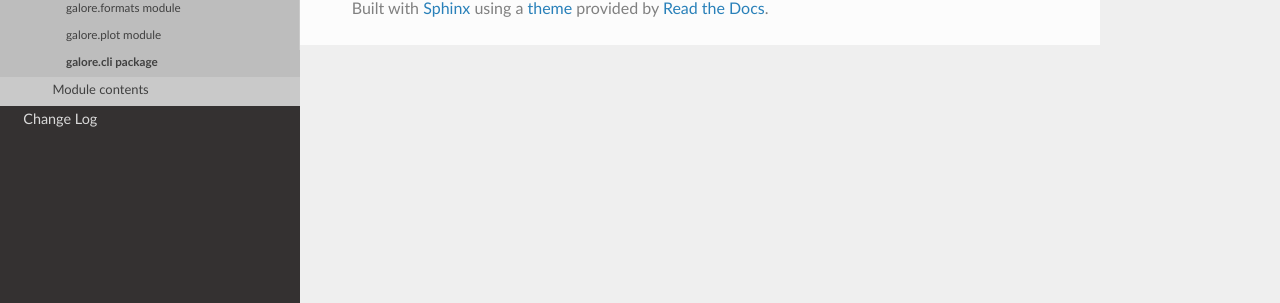
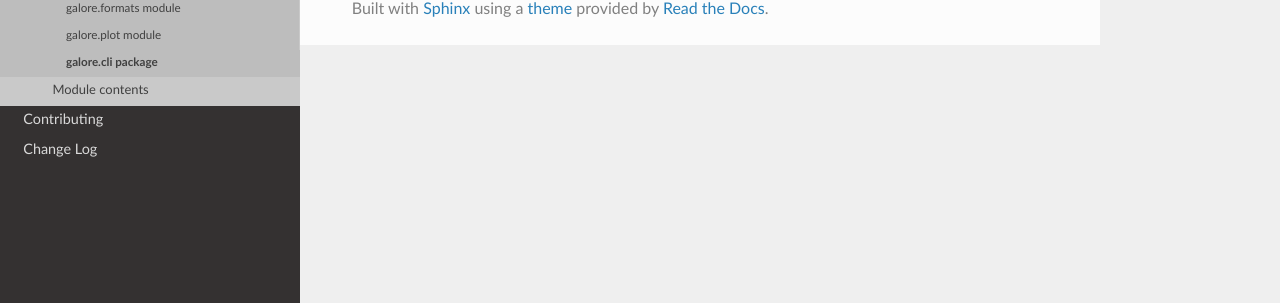
Before and after one commit to SMTG-Bham/galore, a Sphinx documentation site: the page built from docs/source/galore.cli.galore.rst, in a window 1280 px wide. Shown: the part 404-707 px from the top of the page. Built offline with Sphinx 7.4.7 and the Read the Docs theme 2.0.0, drawn with Linux system fonts in a browser that asks for light colours.

Commit message:
DOC: Link CONTRIBUTING to main docs

```diff
--- /dev/null
+++ b/docs/source/contributing.rst
@@ -0,0 +1 @@
+.. include:: ../../CONTRIBUTING.rst
--- a/docs/source/index.rst
+++ b/docs/source/index.rst
@@ -15,9 +15,8 @@ Welcome to Galore's documentation!
    theory
    cli
    Python API <modules>
+   contributing
    changelog
-
-
 
 Indices and tables
 ==================
```
